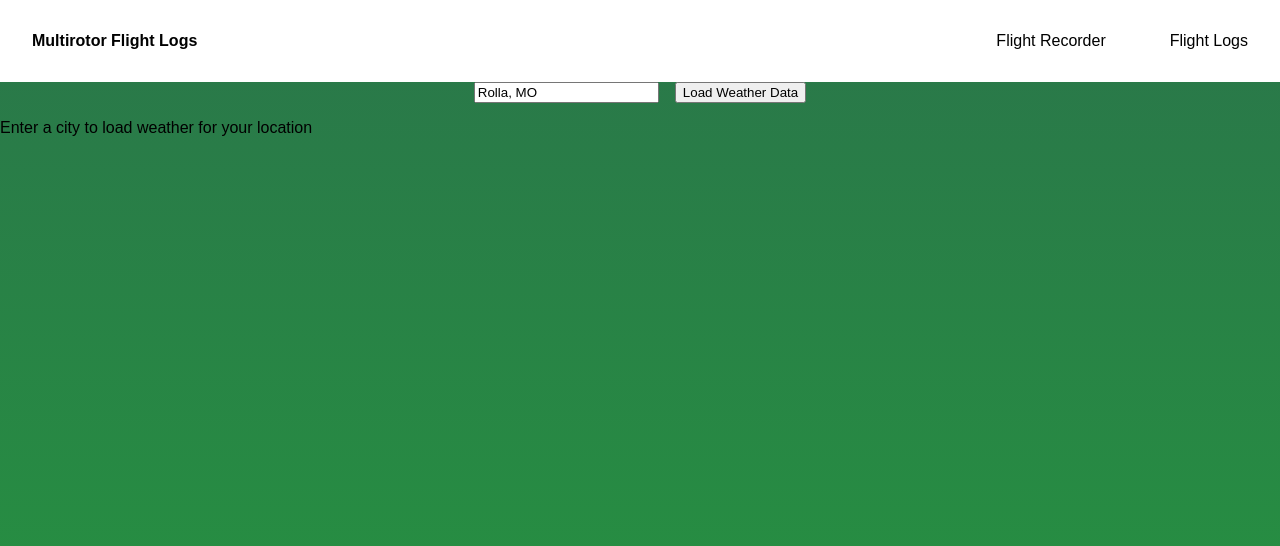
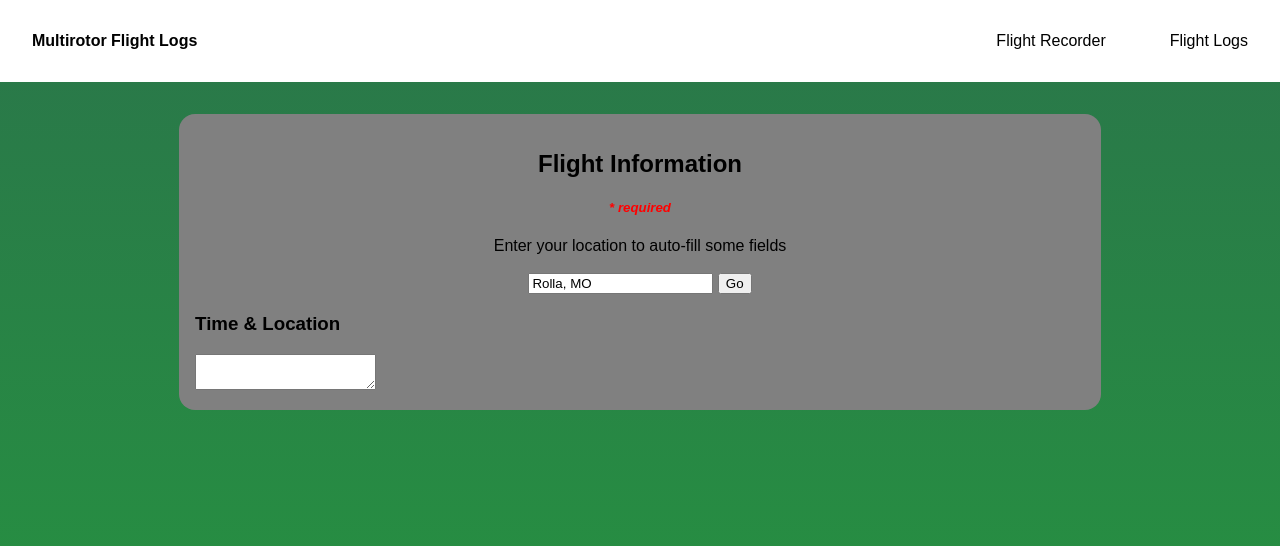
Before and after one commit to MissouriMRR/compakt, a SvelteKit app: page /record in a window 1280 px wide. Shown: the top 546 px of the page. Built offline with nearby package versions, Linux system fonts and the light colour scheme.

Commit message:
work on server side shims

```diff
--- a/src/app.html
+++ b/src/app.html
@@ -33,6 +33,9 @@
             ul.nav a:hover {
                 background-color: rgba(0, 0, 0, 0.1);
             }
+            main {
+                padding: 2em;
+            }
 		</style>
 		%sveltekit.head%
 	</head>
@@ -45,8 +48,8 @@
                 <li><a href="/logs">Flight Logs</a></li>
             </ul>
 		</div>
-        <div style="display: contents">
+        <main>
 		    %sveltekit.body%
-        </div>
+        </main>
 	</body>
 </html>
--- /dev/null
+++ b/src/hooks.server.ts
@@ -0,0 +1,16 @@
+import { dev } from '$app/environment';
+import type { RequestEvent } from '@sveltejs/kit';
+
+export async function handle({ event, resolve }) {
+    const req: RequestEvent<Partial<Record<string, string>>, string | null> = {
+        ...event,
+        platform: {
+            ...event.platform
+        }
+    };
+    if (dev && event.platform) {
+        event.platform.env = process.env;
+    }
+
+    return await resolve(req);
+}
--- a/src/routes/api/weather/+server.ts
+++ b/src/routes/api/weather/+server.ts
@@ -3,6 +3,8 @@ import type { RequestEvent, RequestHandler } from './$types'
 export const POST: RequestHandler = async ({ platform, request }: RequestEvent) => {
     try {
         const { location } = await request.json();
+
+        console.log(platform);
 
         const weather = await fetch(
             `https://api.weatherapi.com/v1/current.json?key=${platform?.env.WEATHER_API_KEY}&q=${location}&aqi=no`
--- a/src/routes/record/+page.svelte
+++ b/src/routes/record/+page.svelte
@@ -3,49 +3,40 @@
 
 	let location = 'Rolla, MO';
 
-	let weatherdata: Promise<WeatherData | null>;
+    let resdata = "";
 
-	async function loadwx() {/*
+	async function loadwx() {
 		try {
+            const response = await fetch("/api/weather", {
+                method: 'POST',
+                body: JSON.stringify({ location })
+            });
 			const data = await response.json();
-			setWeatherData(data);
-			setShowRecordButton(true);
-			setFlightData({
-				location: data.location.name,
-				temperatureC: data.current.temp_c,
-				temperatureF: data.current.temp_f,
-				condition: data.current.condition.text,
-				elapsedTime: timer
-			});
+            resdata = JSON.stringify(data, undefined, 4);
 		} catch (error) {
 			console.error('Error fetching weather data:', error);
-		}*/
+		}
 	}
 </script>
 
-<div id="weatherpanel" on:submit={loadwx}>
-	<input type="text" id="location" placeholder="Location" value={location} />
-	<input type="submit" value="Load Weather Data" />
-</div>
-
-<div id="weatherdisplay">
-	{#await weatherdata}
-		<p>loading...</p>
-	{:then weather}
-		{#if weather}
-			<p>wx: {weather}</p>
-		{:else}
-			<p>Enter a city to load weather for your location</p>
-		{/if}
-	{:catch err}
-		<p>error: {err}</p>
-	{/await}
+<div id="flightform">
+    <h2 style="text-align: center">Flight Information</h2>
+    <h5 style="text-align: center; color: red; font-style: italic;">* required</h5>
+    <form id="weatherautofill" style="text-align: center" on:submit={loadwx}>
+        <label for="location">Enter your location to auto-fill some fields</label><br><br>
+        <input id="location" type="text" value={location}>
+        <input type="submit" value="Go">
+    </form>
+    <h3>Time & Location</h3>
+    <textarea>{resdata}</textarea>
 </div>
 
 <style>
-	#weatherpanel {
-		display: flex;
-		justify-content: center;
-		gap: 1em;
-	}
+    #flightform {
+        max-width: 100ch;
+        background-color: grey;
+        padding: 1em;
+        border-radius: 1em;
+        margin: auto;
+    }
 </style>
```
